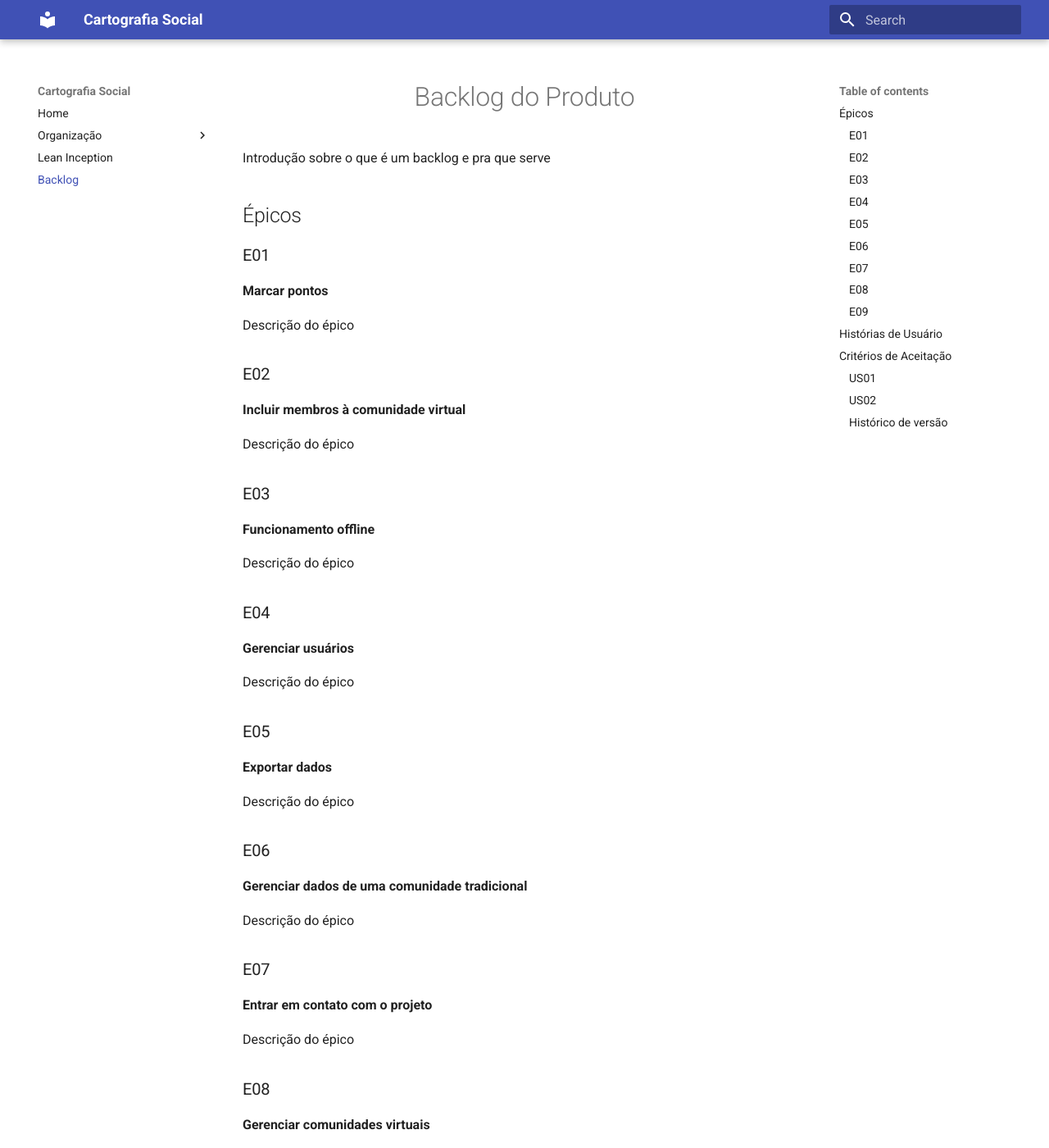
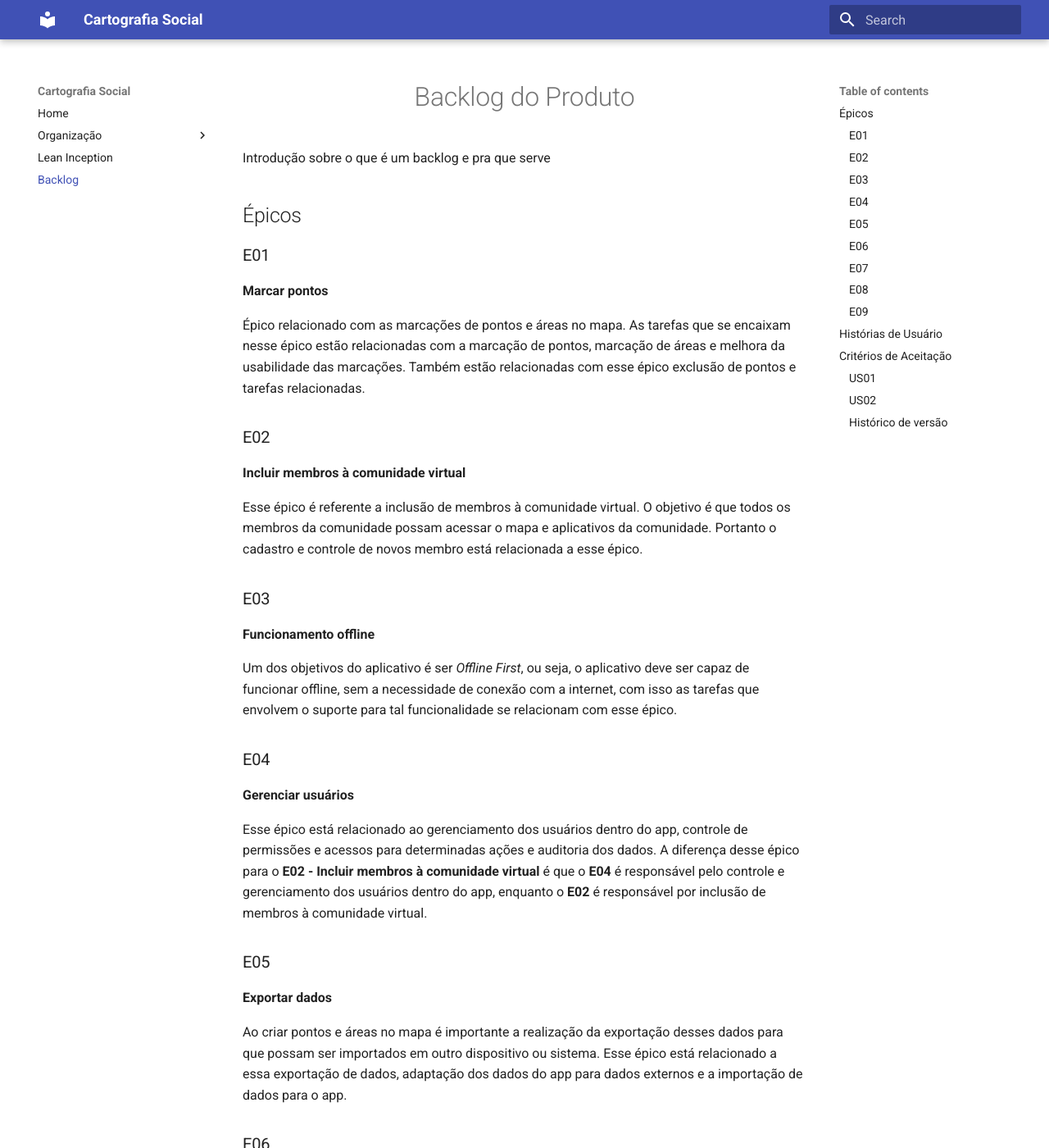
Before and after one commit to fga-eps-mds/2021-2-Cartografia-social-Doc, an MkDocs documentation site: the page built from docs/backlog.md, in a window 1280 px wide and 1400 px high. Shown: the whole window at 82% size. Built offline with MkDocs 1.6.1 and Material for MkDocs 9.7.7, drawn with Linux system fonts in a browser that asks for light colours.

Commit message:
Adição das descrições dos épicos 01 ao 05

```diff
--- a/docs/backlog.md
+++ b/docs/backlog.md
@@ -7,27 +7,27 @@ Introdução sobre o que é um backlog e pra que serve
 ### E01
 **Marcar pontos**
 
-Descrição do épico
+Épico relacionado com as marcações de pontos e áreas no mapa. As tarefas que se encaixam nesse épico estão relacionadas com a marcação de pontos, marcação de áreas e melhora da usabilidade das marcações. Também estão relacionadas com esse épico exclusão de pontos e tarefas relacionadas.
 
 ### E02
 **Incluir membros à comunidade virtual**
 
-Descrição do épico
+Esse épico é referente a inclusão de membros à comunidade virtual. O objetivo é que todos os membros da comunidade possam acessar o mapa e aplicativos da comunidade. Portanto o cadastro e controle de novos membro está relacionada a esse épico.
 
 ### E03
 **Funcionamento offline**
 
-Descrição do épico
+Um dos objetivos do aplicativo é ser *Offline First*, ou seja, o aplicativo deve ser capaz de funcionar offline, sem a necessidade de conexão com a internet, com isso as tarefas que envolvem o suporte para tal funcionalidade se relacionam com esse épico.
 
 ### E04
 **Gerenciar usuários**
 
-Descrição do épico
+Esse épico está relacionado ao gerenciamento dos usuários dentro do app, controle de permissões e acessos para determinadas ações e auditoria dos dados. A diferença desse épico para o **E02 - Incluir membros à comunidade virtual** é que o **E04** é responsável pelo controle e gerenciamento dos usuários dentro do app, enquanto o **E02** é responsável por inclusão de membros à comunidade virtual.
 
 ### E05
 **Exportar dados**
 
-Descrição do épico
+Ao criar pontos e áreas no mapa é importante a realização da exportação desses dados para que possam ser importados em outro dispositivo ou sistema. Esse épico está relacionado a essa exportação de dados, adaptação dos dados do app para dados externos e a importação de dados para o app.
 
 ### E06
 **Gerenciar dados de uma comunidade tradicional**
```
